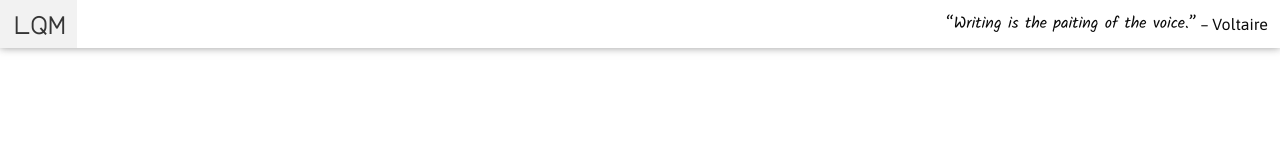
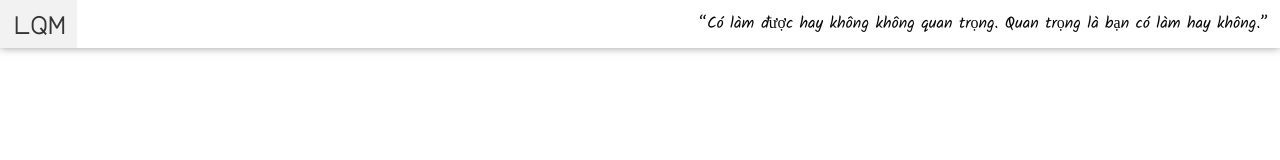
Before and after one commit to lqmanh/lqm, a Next.js app: page / in a window 1280 px wide. Shown: the top 160 px of the page. Built offline with nearby package versions, Linux system fonts and the light colour scheme; no server answers.

Commit message:
Update top bar quote

```diff
--- a/components/layout/topbar.js
+++ b/components/layout/topbar.js
@@ -29,8 +29,7 @@ export default class TopBar extends PureComponent {
           </div> */}
           <div className="navbar-end">
             <div className='navbar-item'>
-              <span className='quote'>&ldquo;Writing is the paiting of the voice.&rdquo;</span>
-              <span>&nbsp;&ndash; Voltaire</span>
+              <span className='quote'>&ldquo;Có làm được hay không không quan trọng. Quan trọng là bạn có làm hay không.&rdquo;</span>
             </div>
           </div>
         </div>
```
